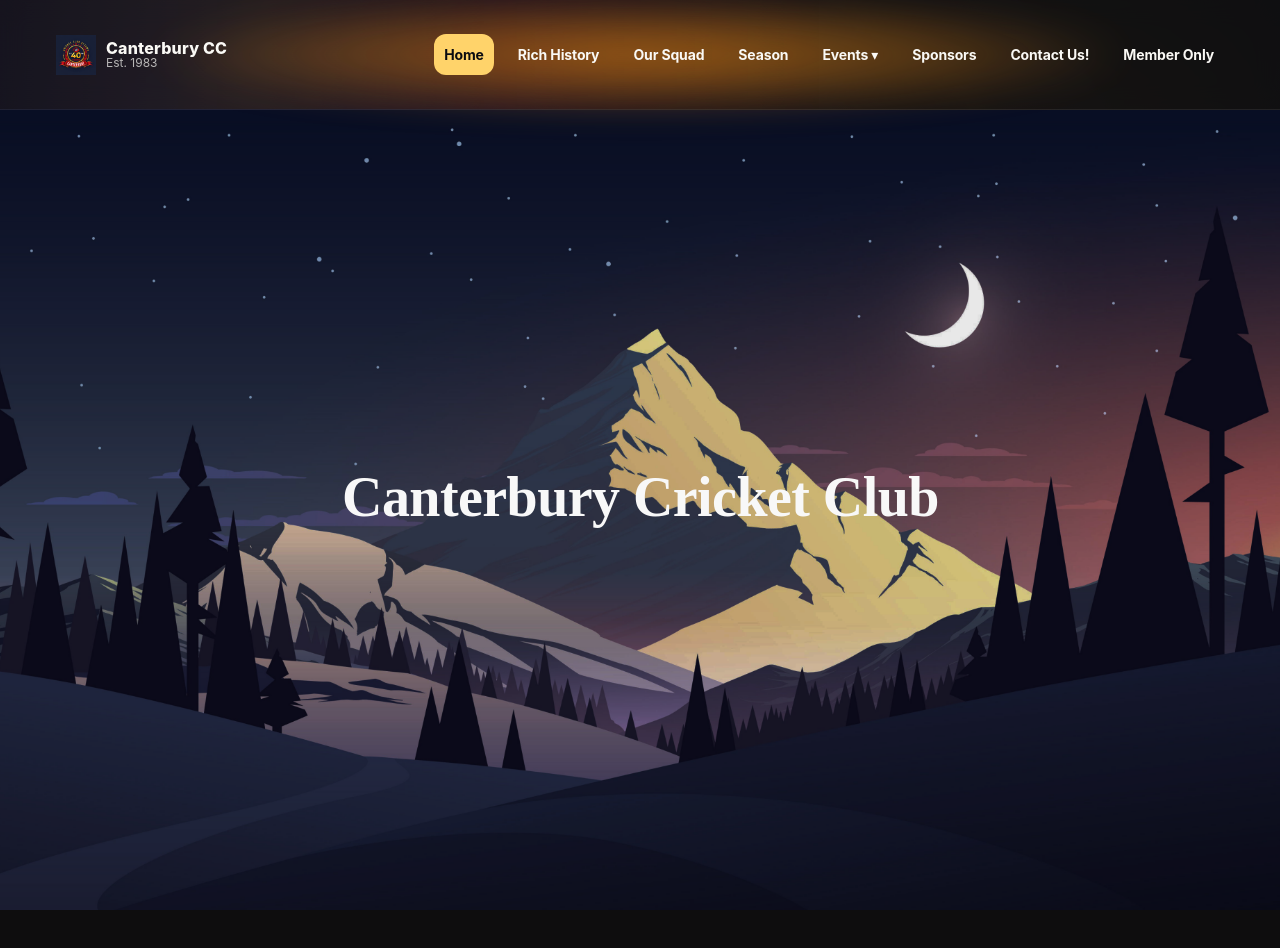
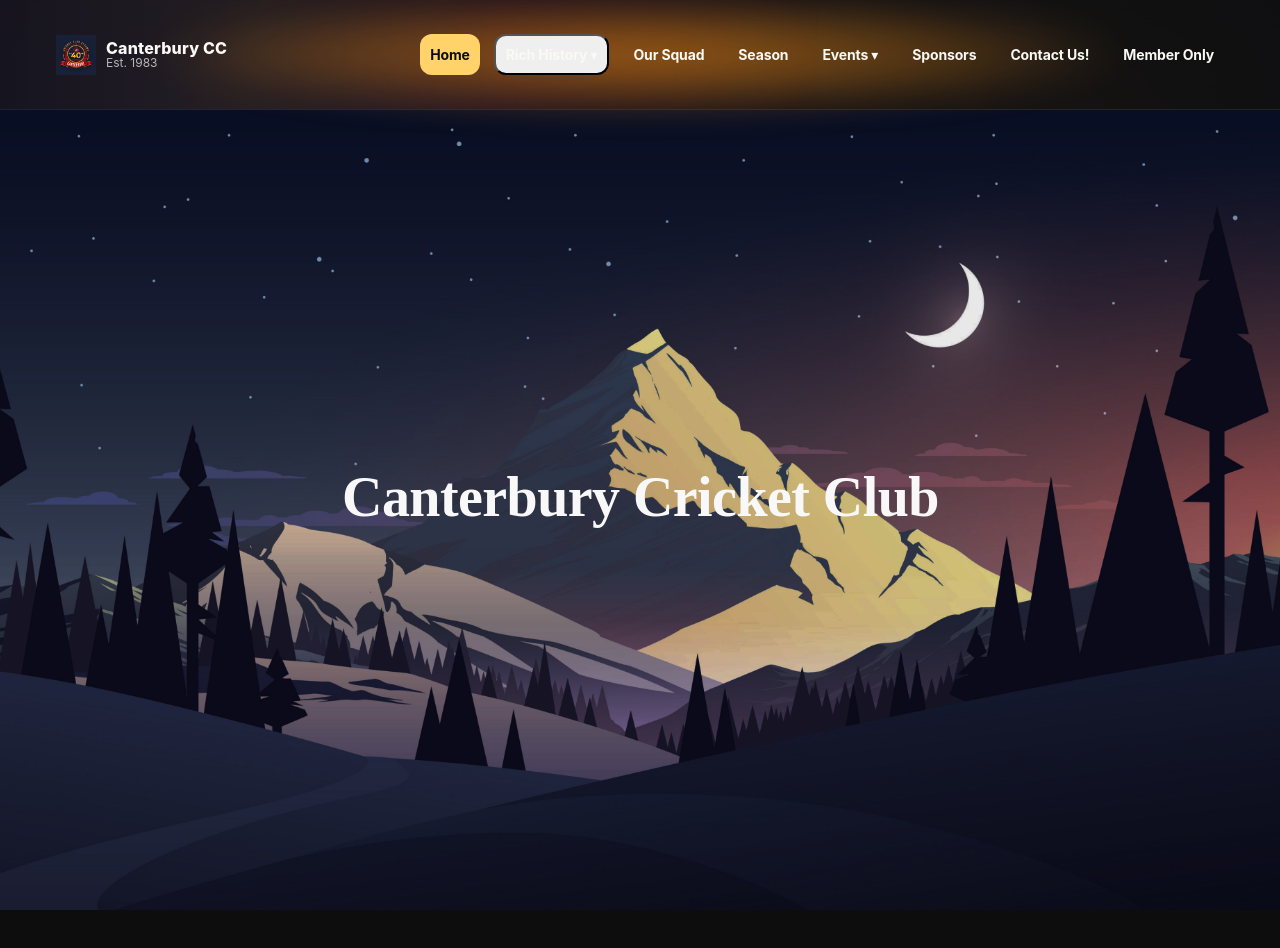
Before and after one commit to snj3vpaul/CanterburyCricket, a React (Vite) app in the folder CanterburyCricket/: page / in a window 1280 px wide. Shown: the top 948 px of the page. Built offline with nearby package versions, Linux system fonts and the light colour scheme.

Commit message:
Dropdown for Rich History

```diff
--- a/CanterburyCricket/src/components/Navbars/Navbar1.jsx
+++ b/CanterburyCricket/src/components/Navbars/Navbar1.jsx
@@ -1,6 +1,6 @@
-// Navbar1.jsx
+// src/components/Navbars/Navbar1.jsx
 import { useEffect, useRef, useState, useCallback } from "react";
-import { NavLink } from "react-router-dom";
+import { NavLink, Link, useLocation } from "react-router-dom";
 import { motion, useReducedMotion } from "framer-motion";
 import "./Navbar1.css";
 import CburyLogo from "../../assets/CburyLogo.png";
@@ -9,8 +9,10 @@ export default function Navbar1() {
   const [isVisible, setIsVisible] = useState(true);
   const [menuOpen, setMenuOpen] = useState(false);
   const [eventsOpen, setEventsOpen] = useState(false);
+  const [historyOpen, setHistoryOpen] = useState(false);
 
   const prefersReducedMotion = useReducedMotion();
+  const { pathname, hash } = useLocation();
 
   const lastYRef = useRef(0);
   const rafRef = useRef(0);
@@ -18,6 +20,7 @@ export default function Navbar1() {
   const closeAll = useCallback(() => {
     setMenuOpen(false);
     setEventsOpen(false);
+    setHistoryOpen(false);
   }, []);
 
   // ✅ Desktop active class (keeps your current behavior)
@@ -26,11 +29,14 @@ export default function Navbar1() {
     []
   );
 
-  // ✅ Mobile active class (Step 2): uses .mobileNavItem + .active
+  // ✅ Mobile active class
   const mobileLinkClass = useCallback(
     ({ isActive }) => `mobileNavItem ${isActive ? "active" : ""}`,
     []
   );
+
+  // ✅ Treat /history and /history#* as active for the History dropdown button
+  const isHistoryActive = pathname === "/history";
 
   // Lock body scroll only while mobile menu is open
   useEffect(() => {
@@ -40,10 +46,11 @@ export default function Navbar1() {
     };
   }, [menuOpen]);
 
-  // Close desktop dropdown if clicking outside
+  // Close desktop dropdowns if clicking outside
   useEffect(() => {
     const onDocClick = (e) => {
       if (!e.target.closest(".eventsDropdown")) setEventsOpen(false);
+      if (!e.target.closest(".historyDropdown")) setHistoryOpen(false);
     };
     document.addEventListener("mousedown", onDocClick);
     return () => document.removeEventListener("mousedown", onDocClick);
@@ -51,7 +58,7 @@ export default function Navbar1() {
 
   // Hide/reveal on scroll (NO layout shifts)
   useEffect(() => {
-    const threshold = 14; // ignore tiny scroll jitter
+    const threshold = 14;
     let last = window.scrollY || 0;
     lastYRef.current = last;
 
@@ -64,8 +71,10 @@ export default function Navbar1() {
         const y = window.scrollY || 0;
         const delta = y - last;
 
+        // Close menus on scroll
         if (menuOpen) setMenuOpen(false);
         if (eventsOpen) setEventsOpen(false);
+        if (historyOpen) setHistoryOpen(false);
 
         if (y < 6) {
           if (!isVisible) setIsVisible(true);
@@ -94,7 +103,7 @@ export default function Navbar1() {
       window.removeEventListener("scroll", onScroll);
       if (rafRef.current) window.cancelAnimationFrame(rafRef.current);
     };
-  }, [eventsOpen, menuOpen, isVisible]);
+  }, [eventsOpen, menuOpen, historyOpen, isVisible]);
 
   return (
     <>
@@ -113,11 +122,7 @@ export default function Navbar1() {
         <div className="navInner">
           {/* Brand */}
           <NavLink to="/" className="brand" onClick={closeAll}>
-            <img
-              className="brandLogo"
-              src={CburyLogo}
-              alt="Canterbury Cricket Club"
-            />
+            <img className="brandLogo" src={CburyLogo} alt="Canterbury Cricket Club" />
             <div className="brandText">
               <div className="brandTitle">Canterbury CC</div>
               <div className="brandSub">Est. 1983</div>
@@ -129,12 +134,43 @@ export default function Navbar1() {
             <NavLink to="/" className={linkClass}>
               Home
             </NavLink>
-            <NavLink to="/history" className={linkClass}>
-              Rich History
-            </NavLink>
+
+            {/* ✅ History dropdown (desktop) */}
+            <div className="historyDropdown">
+              <button
+                type="button"
+                className={`navLink ${historyOpen || isHistoryActive ? "active" : ""}`}
+                aria-haspopup="menu"
+                aria-expanded={historyOpen}
+                onClick={() => setHistoryOpen((v) => !v)}
+              >
+                Rich History ▾
+              </button>
+
+              {historyOpen && (
+                <div className="dropdownMenu" role="menu">
+                  <Link
+                    to="/history#championships"
+                    className="dropdownItem"
+                    onClick={closeAll}
+                  >
+                    Championship History
+                  </Link>
+                  <Link
+                    to="/history#legends"
+                    className="dropdownItem"
+                    onClick={closeAll}
+                  >
+                    League Legends
+                  </Link>
+                </div>
+              )}
+            </div>
+
             <NavLink to="/squad" className={linkClass}>
               Our Squad
             </NavLink>
+
             <NavLink to="/season" className={linkClass}>
               Season
             </NavLink>
@@ -153,11 +189,7 @@ export default function Navbar1() {
 
               {eventsOpen && (
                 <div className="dropdownMenu" role="menu">
-                  <NavLink
-                    to="/awards"
-                    className="dropdownItem"
-                    onClick={() => setEventsOpen(false)}
-                  >
+                  <NavLink to="/awards" className="dropdownItem" onClick={closeAll}>
                     Awards Night
                   </NavLink>
                 </div>
@@ -167,9 +199,11 @@ export default function Navbar1() {
             <NavLink to="/sponsors" className={linkClass}>
               Sponsors
             </NavLink>
+
             <NavLink to="/contact" className={linkClass}>
               Contact Us!
             </NavLink>
+
             <NavLink to="/member-login" className={linkClass}>
               Member Only
             </NavLink>
@@ -206,24 +240,32 @@ export default function Navbar1() {
       >
         <div className="mobileHeader">
           <span className="mobileTitle">Menu</span>
-          <button
-            className="closeBtn"
-            aria-label="Close menu"
-            onClick={() => setMenuOpen(false)}
-          >
+          <button className="closeBtn" aria-label="Close menu" onClick={() => setMenuOpen(false)}>
             ✕
           </button>
         </div>
 
         <nav className="navLinksMobile">
-          {/* ✅ Uses mobileLinkClass so current tab gets the gold/active styling */}
           <NavLink to="/" className={mobileLinkClass} onClick={closeAll} end>
             Home
           </NavLink>
 
-          <NavLink to="/history" className={mobileLinkClass} onClick={closeAll}>
-            Rich History
-          </NavLink>
+          {/* ✅ Mobile: two direct section links */}
+          <Link
+            to="/history#championships"
+            className={`mobileNavItem ${isHistoryActive && (hash === "" || hash === "#championships") ? "active" : ""}`}
+            onClick={closeAll}
+          >
+            Championship History
+          </Link>
+
+          <Link
+            to="/history#legends"
+            className={`mobileNavItem ${isHistoryActive && hash === "#legends" ? "active" : ""}`}
+            onClick={closeAll}
+          >
+            League Legends
+          </Link>
 
           <NavLink to="/squad" className={mobileLinkClass} onClick={closeAll}>
             Our Squad
@@ -251,7 +293,7 @@ export default function Navbar1() {
         </nav>
       </aside>
 
-      {/* ✅ Spacer ALWAYS present (prevents flicker) */}
+      {/* Spacer ALWAYS present */}
       <div className="navbarSpacer" />
     </>
   );
--- a/CanterburyCricket/src/components/ScrollToTop.jsx
+++ b/CanterburyCricket/src/components/ScrollToTop.jsx
@@ -1,13 +1,28 @@
+// src/components/ScrollToTop.jsx
 import { useEffect } from "react";
 import { useLocation } from "react-router-dom";
 
 export default function ScrollToTop() {
-  const { pathname } = useLocation();
+  const { pathname, hash } = useLocation();
 
   useEffect(() => {
-    // jump to top whenever you change pages
-    window.scrollTo({ top: 0, left: 0, behavior: "instant" });
-  }, [pathname]);
+    // If there is a hash, scroll to that element (with a small delay for render)
+    if (hash) {
+      requestAnimationFrame(() => {
+        const el = document.querySelector(hash);
+        if (el) {
+          el.scrollIntoView({ behavior: "smooth", block: "start" });
+        } else {
+          // fallback if element not found yet
+          window.scrollTo({ top: 0, behavior: "smooth" });
+        }
+      });
+      return;
+    }
+
+    // Otherwise behave like normal ScrollToTop
+    window.scrollTo({ top: 0, behavior: "smooth" });
+  }, [pathname, hash]);
 
   return null;
 }
--- a/CanterburyCricket/src/pages/History/HistoryPage.jsx
+++ b/CanterburyCricket/src/pages/History/HistoryPage.jsx
@@ -16,21 +16,16 @@ export default function HistoryPage() {
   const [division, setDivision] = useState("All");
   const [placement, setPlacement] = useState("All");
 
-  // ✅ ADD: 2006 CHG Final (from your screenshot)
-  const extraChampionships = useMemo(
-    () => [
+  // Add any manual legacy entries here (optional)
+  const extraChampionships = useMemo(() => [], []);
 
-    ],
-    []
-  );
-
-  // ✅ ADD: merge base + extra
+  // Merge base + extra once
   const allChampionships = useMemo(
-    () => [...(championships ?? []), ...extraChampionships],
+    () => [...(championships ?? []), ...(extraChampionships ?? [])],
     [extraChampionships]
   );
 
-  // ✅ CHANGE: filter from merged list (was championships)
+  // Filter from merged list
   const filteredChamps = useMemo(() => {
     return (allChampionships ?? []).filter((c) => {
       if (division !== "All" && c.division !== division) return false;
@@ -44,14 +39,15 @@ export default function HistoryPage() {
     });
   }, [allChampionships, division, placement]);
 
-  // ✅ CHANGE: count titles from merged list (was championships)
+  // Counts (use merged list for consistency)
   const totalTitles = useMemo(
     () => (allChampionships ?? []).filter((c) => c.placement === "champion").length,
     [allChampionships]
   );
+
   const totalRunnerUps = useMemo(
-  () => (championships ?? []).filter((c) => c.placement === "runner-up").length,
-  []
+    () => (allChampionships ?? []).filter((c) => c.placement === "runner-up").length,
+    [allChampionships]
   );
 
   return (
@@ -63,7 +59,8 @@ export default function HistoryPage() {
       />
 
       <Container sx={{ py: { xs: 6, md: 10 } }}>
-        {/* TIMELINE HEADER + FILTERS */}
+        {/* ✅ ANCHOR TARGET: Championship History */}
+        <Box id="championships" sx={{ scrollMarginTop: "96px" }}>
           <Stack spacing={2} sx={{ mb: 4 }}>
             <Typography variant="h4" sx={{ fontWeight: 900 }}>
               Seasons & Finals Journey
@@ -85,7 +82,8 @@ export default function HistoryPage() {
                     color={division === d ? "primary" : "default"}
                     sx={{
                       fontWeight: 850,
-                    bgcolor: division === d ? "primary.main" : "rgba(255,255,255,0.08)",
+                      bgcolor:
+                        division === d ? "primary.main" : "rgba(255,255,255,0.08)",
                       color: "#faf9f5",
                       border: "1px solid rgba(255,255,255,0.14)",
                     }}
@@ -104,7 +102,8 @@ export default function HistoryPage() {
                     color={placement === p ? "primary" : "default"}
                     sx={{
                       fontWeight: 850,
-                    bgcolor: placement === p ? "primary.main" : "rgba(255,255,255,0.08)",
+                      bgcolor:
+                        placement === p ? "primary.main" : "rgba(255,255,255,0.08)",
                       color: "#faf9f5",
                       border: "1px solid rgba(255,255,255,0.14)",
                     }}
@@ -116,6 +115,7 @@ export default function HistoryPage() {
 
           {/* TIMELINE */}
           <ChampionshipTimeline items={filteredChamps} />
+        </Box>
 
         <Divider
           sx={{
@@ -124,8 +124,10 @@ export default function HistoryPage() {
           }}
         />
 
-        {/* LEGENDS */}
+        {/* ✅ ANCHOR TARGET: League Legends */}
+        <Box id="legends" sx={{ scrollMarginTop: "96px" }}>
           <LeagueLegendsSection legends={leagueLegends} />
+        </Box>
 
         <Divider
           sx={{
```
Lines whose indentation alone changed are shown as unchanged.
